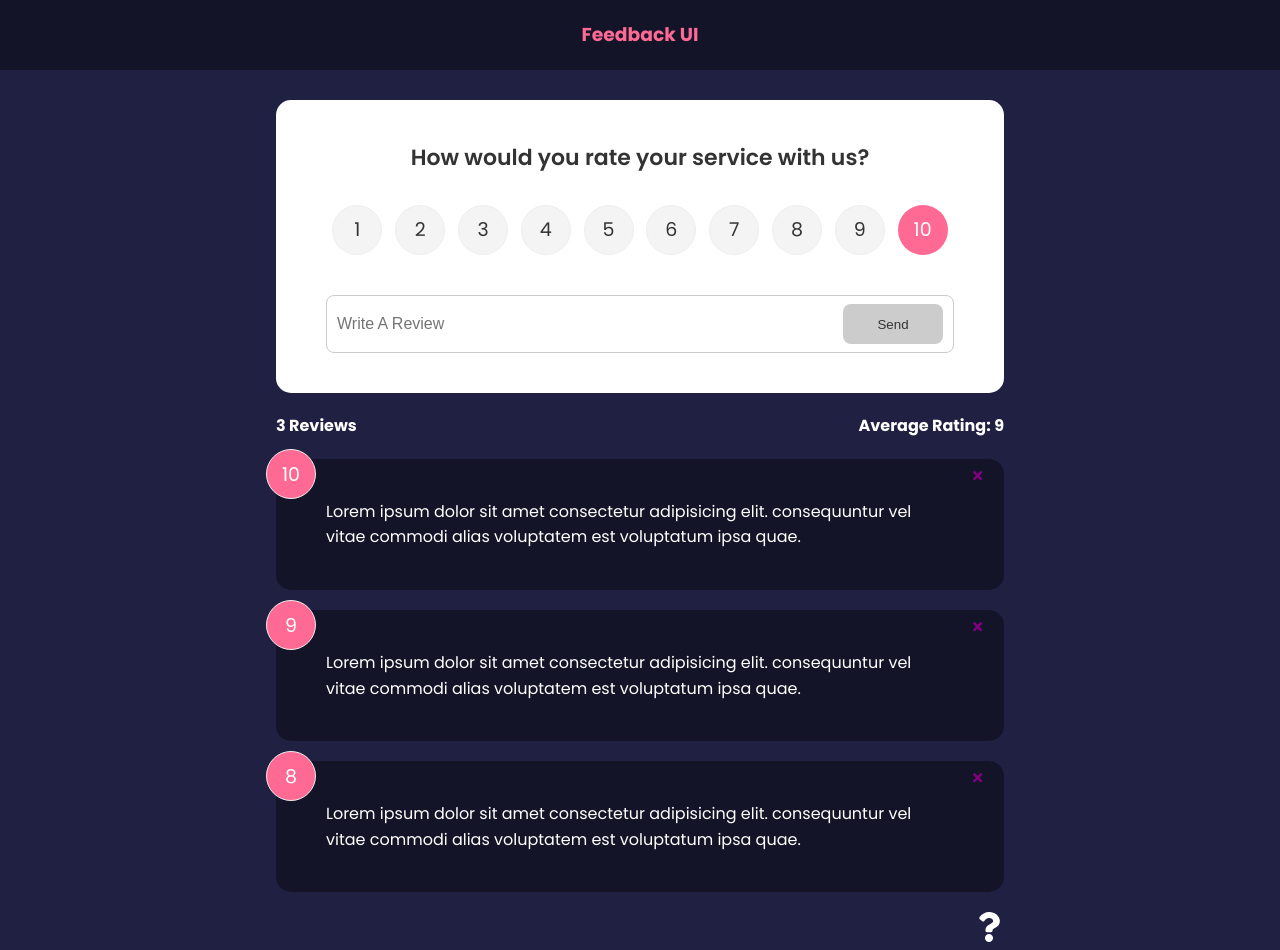
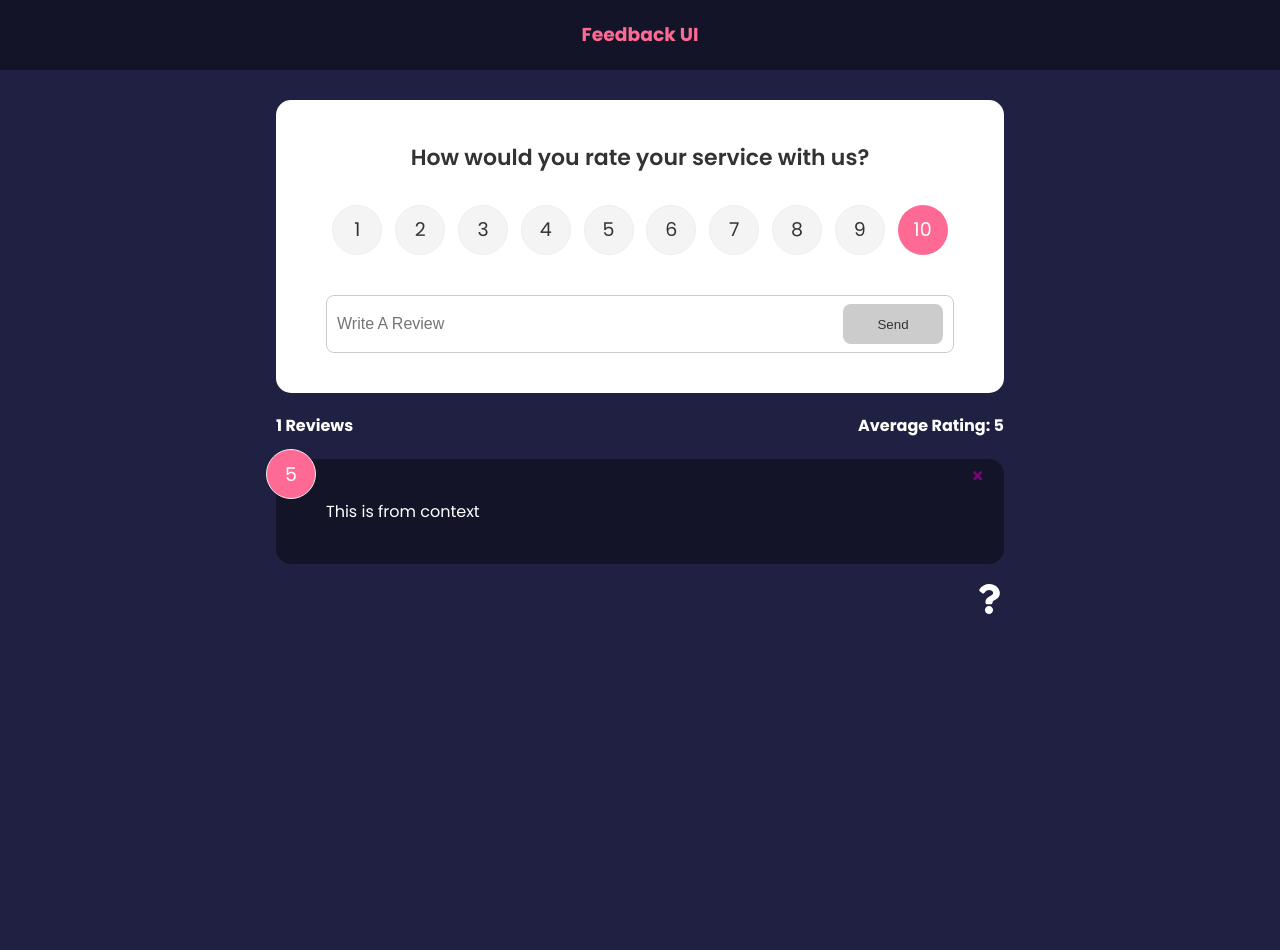
Before and after one commit to Meendo521/Feedback-App, a React (Create React App) app: page / in a window 1280 px wide. After the commit the page ends 800 px from the top, so only its background shows below. Built offline with nearby package versions, Linux system fonts and the light colour scheme.

Commit message:
Introduce the context API in feedback stats

```diff
--- a/src/App.js
+++ b/src/App.js
@@ -37,11 +37,8 @@ function App() {
               element={
                 <Fragment>
                   <FeedbackForm handleAdd={addFeedback} />
-                  <FeedbackStats feedback={feedback} />
-                  <FeedbackList
-                    feedback={feedback}
-                    deleteHandler={deleteFeedback}
-                  />
+                  <FeedbackStats />
+                  <FeedbackList deleteHandler={deleteFeedback} />
                 </Fragment>
               }
             ></Route>
--- a/src/components/FeedbackList.jsx
+++ b/src/components/FeedbackList.jsx
@@ -1,8 +1,11 @@
 import { motion, AnimatePresence } from "framer-motion";
-import PropTypes from "prop-types";
+import { useContext } from "react";
 import FeedbackItem from "./FeedbackItem";
+import FeedbackContext from "../context/FeedbackContext";
 
-const FeedbackList = ({ feedback, deleteHandler }) => {
+const FeedbackList = ({ deleteHandler }) => {
+  const { feedback } = useContext(FeedbackContext);
+
   if (!feedback || feedback.lenght === 0) {
     return <p>No Feedback Yet!</p>;
   }
@@ -37,15 +40,4 @@ const FeedbackList = ({ feedback, deleteHandler }) => {
   // );
 };
 
-FeedbackList.propTypes = {
-  // feedback: PropTypes.array.isRequired
-  feedback: PropTypes.arrayOf(
-    PropTypes.shape({
-      id: PropTypes.number.isRequired,
-      text: PropTypes.string.isRequired,
-      rating: PropTypes.number.isRequired,
-    }),
-  ),
-};
-
 export default FeedbackList;
--- a/src/components/FeedbackStats.jsx
+++ b/src/components/FeedbackStats.jsx
@@ -1,6 +1,9 @@
-import PropTypes from "prop-types";
+import { useContext } from "react";
+import FeedbackContext from "../context/FeedbackContext";
 
-const FeedbackStats = ({ feedback }) => {
+const FeedbackStats = () => {
+  const { feedback } = useContext(FeedbackContext);
+
   //Calculate ratings avg
   let average =
     feedback.reduce((acc, cur) => {
@@ -16,8 +19,5 @@ const FeedbackStats = ({ feedback }) => {
     </div>
   );
 };
-FeedbackStats.propTypes = {
-  feedback: PropTypes.array.isRequired,
-};
 
 export default FeedbackStats;
--- a/src/context/FeedbackContext.js
+++ b/src/context/FeedbackContext.js
@@ -3,11 +3,9 @@ import { createContext, useState } from "react";
 const FeedbackContext = createContext();
 
 export const FeedbackProvider = ({ children }) => {
-  const [feedback, setFeedback] = useState({
-    id: 1,
-    text: "This is from context",
-    rating: 5,
-  });
+  const [feedback, setFeedback] = useState([
+    { id: 1, text: "This is from context", rating: 5 },
+  ]);
 
   return (
     <FeedbackContext.Provider
```
